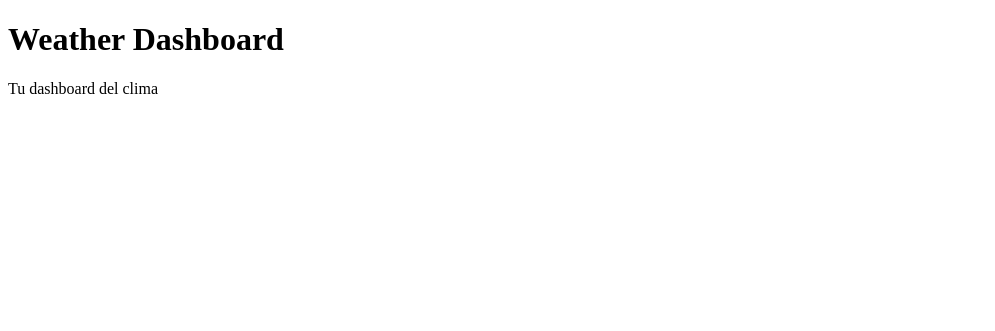
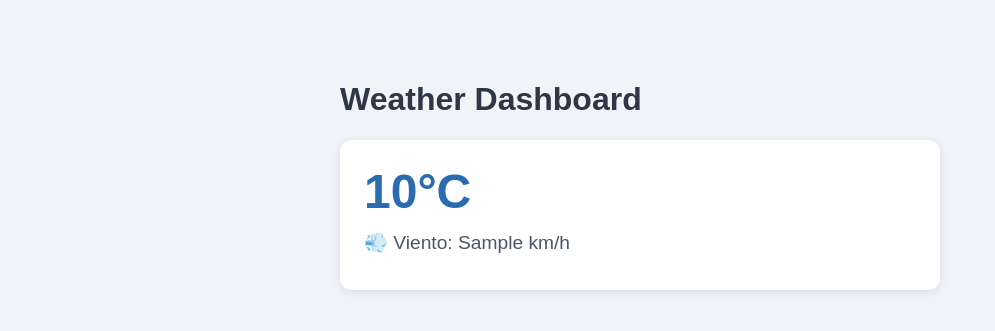
Before and after one commit to valen49/weather-dashboard, a Flask app: page / in a window 1280 px wide. Shown: the top 331 px of the page, without its empty margins (0-995 px from the left). Run offline with Flask 3, Linux system fonts and the light colour scheme; a database or web service that is not in the repository returns one stand-in record (values such as "Sample title"); data that the repository does not hold is empty.

Commit message:
feat: add weather UI with Playwright E2E tests using POM pattern

```diff
--- a/app/routes.py
+++ b/app/routes.py
@@ -1,7 +1,9 @@
 from flask import Blueprint, render_template
+from app.services import get_weather
 
 main = Blueprint('main', __name__)
 
 @main.route('/')
 def index():
-    return render_template('index.html')
+    weather = get_weather()
+    return render_template('index.html', weather=weather)
--- a/app/templates/index.html
+++ b/app/templates/index.html
@@ -4,9 +4,54 @@
     <meta charset="UTF-8">
     <meta name="viewport" content="width=device-width, initial-scale=1.0">
     <title>Weather Dashboard</title>
+    <style>
+        body {
+            font-family: Arial, sans-serif;
+            max-width: 600px;
+            margin: 40px auto;
+            padding: 20px;
+            background-color: #f0f4f8;
+        }
+        h1 {
+            color: #2d3748;
+        }
+        .weather-card {
+            background: white;
+            border-radius: 12px;
+            padding: 24px;
+            box-shadow: 0 2px 8px rgba(0,0,0,0.1);
+        }
+        .weather-data {
+            font-size: 1.2rem;
+            margin: 12px 0;
+            color: #4a5568;
+        }
+        .temperature {
+            font-size: 3rem;
+            font-weight: bold;
+            color: #2b6cb0;
+        }
+        .error {
+            color: #e53e3e;
+        }
+    </style>
 </head>
 <body>
     <h1 data-testid="app-title">Weather Dashboard</h1>
-    <p data-testid="app-subtitle">Tu dashboard del clima</p>
+
+    {% if weather.success %}
+    <div class="weather-card" data-testid="weather-card">
+        <div class="temperature" data-testid="temperature">
+            {{ weather.temperature }}°C
+        </div>
+        <div class="weather-data" data-testid="wind-speed">
+            💨 Viento: {{ weather.wind_speed }} km/h
+        </div>
+    </div>
+    {% else %}
+    <p class="error" data-testid="error-message">
+        No se pudo obtener el clima. Intentá más tarde.
+    </p>
+    {% endif %}
 </body>
 </html>
```
Also changed, not shown: e2e/pages/WeatherPage.ts (added, +23 -0 lines), e2e/tests/weather.spec.ts (added, +26 -0 lines), package.json (added, +26 -0 lines), playwright.config.ts (added, +26 -0 lines), package-lock.json (added), 1 other file.
